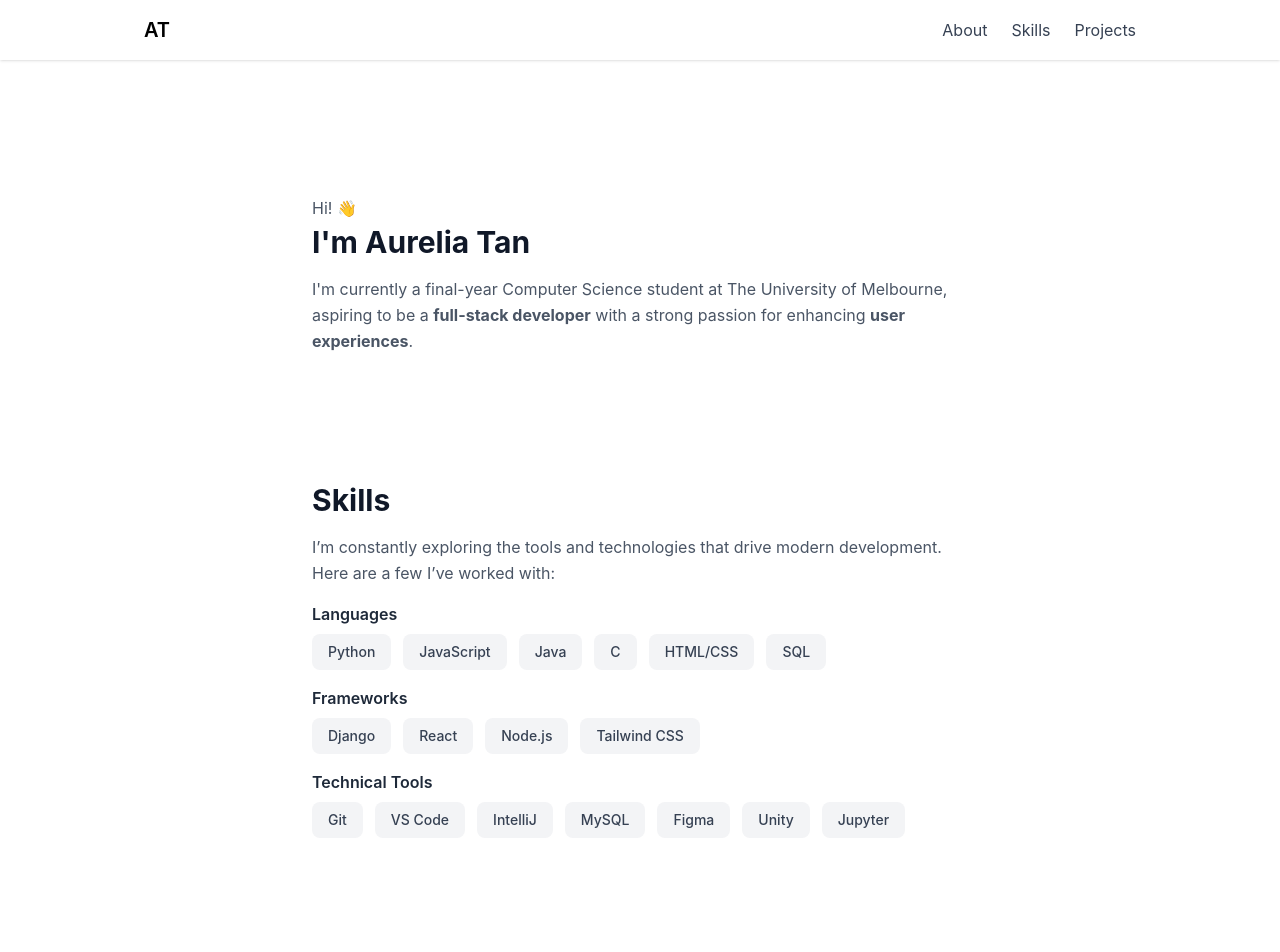
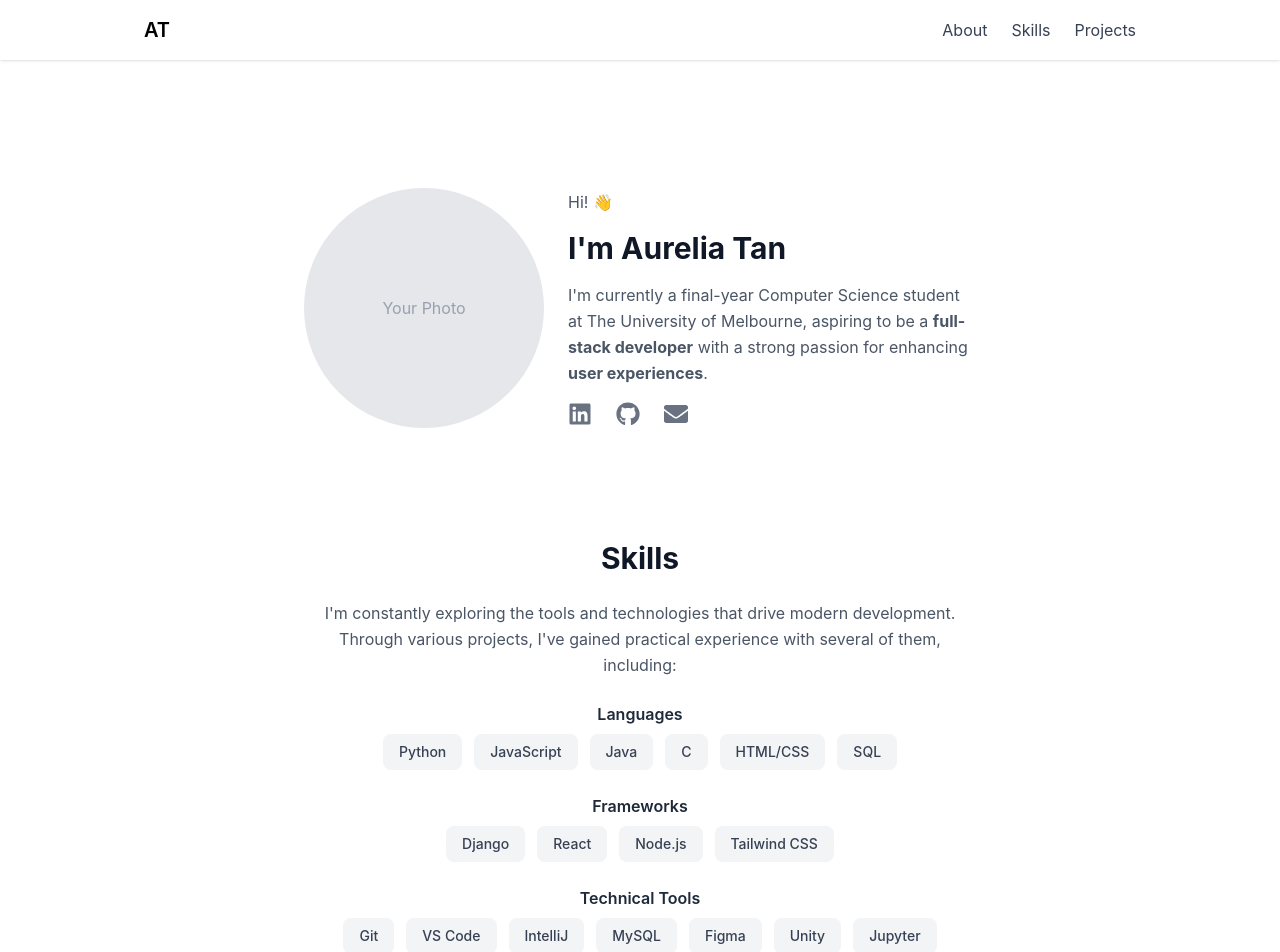
Before and after one commit to aureliatann/portfolio-website, a React (Vite) app: page / in a window 1280 px wide. Shown: the top 952 px of the page. Built offline with nearby package versions, Linux system fonts and the light colour scheme.

Commit message:
updated all sections content

```diff
--- a/index.html
+++ b/index.html
@@ -4,7 +4,7 @@
     <meta charset="UTF-8" />
     <link rel="icon" type="image/svg+xml" href="/vite.svg" />
     <meta name="viewport" content="width=device-width, initial-scale=1.0" />
-    <title>portfolio-website</title>
+    <title>Aurelia Tan's Portfolio</title>
   </head>
   <body>
     <div id="root"></div>
--- a/package.json
+++ b/package.json
@@ -11,7 +11,8 @@
   },
   "dependencies": {
     "react": "^19.2.0",
-    "react-dom": "^19.2.0"
+    "react-dom": "^19.2.0",
+    "react-icons": "^5.5.0"
   },
   "devDependencies": {
     "@eslint/js": "^9.39.1",
--- a/src/components/About.jsx
+++ b/src/components/About.jsx
@@ -1,22 +1,55 @@
+import { FaLinkedin, FaGithub, FaEnvelope } from "react-icons/fa";
+
 export default function About() {
   return (
-    // ID = allows navbar links like #about to scroll here
-    // p-8 → adds padding on all sides
-    // space-y-4 → adds vertical spacing between all children
-    <section id="about" className="p-8 space-y-4">
+    <section id="about" className="px-4 py-6 lg:px-6 lg:py-6 space-y-6">
 
-      {/* Intro text */}
-      <div className="space-y-1">
-        <p className="text-gray-600">Hi! 👋</p>
-        <h2 className="text-3xl font-bold text-gray-900">I'm Aurelia Tan</h2>
+      {/* Flex container: column on mobile, row on small screens and up */}
+      <div className="flex flex-col sm:flex-row items-center sm:items-center gap-6">
+
+        {/* Picture placeholder */}
+        <div className="w-64 h-64 sm:w-56 sm:h-56 lg:w-60 lg:h-60 bg-gray-200 rounded-full flex-shrink-0 flex items-center justify-center">
+          <span className="text-gray-400">Your Photo</span>
+        </div>
+
+        {/* Intro text */}
+        <div className="space-y-4 text-center sm:text-left">
+          <p className="text-gray-600">Hi! 👋</p>
+          <h2 className="text-3xl font-bold text-gray-900">I'm Aurelia Tan</h2>
+
+          <p className="text-gray-600 leading-relaxed mt-2">
+            I'm currently a final-year Computer Science student at The University of Melbourne, aspiring to be a{' '}
+            <strong>full-stack developer</strong> with a strong passion for enhancing{' '}
+            <strong>user experiences</strong>.
+          </p>
+
+          {/* Social links with grey icons */}
+          <div className="flex justify-center sm:justify-start gap-6 mt-2 text-2xl">
+            <a
+              href="https://www.linkedin.com/in/aurelia-tan-32a504329"
+              target="_blank" // opens in new tab
+              rel="noopener noreferrer" // hides referrer info (prevents security risks)
+              className="text-gray-500 hover:text-gray-600 transition-colors duration-200"
+            >
+              <FaLinkedin />
+            </a>
+            <a
+              href="https://github.com/aureliatann"
+              target="_blank"
+              rel="noopener noreferrer"
+              className="text-gray-500 hover:text-gray-600 transition-colors duration-200"
+            >
+              <FaGithub />
+            </a>
+            <a
+              href="mailto:aureliatan7@gmail.com"
+              className="text-gray-500 hover:text-gray-600 transition-colors duration-200"
+            >
+              <FaEnvelope />
+            </a>
+          </div>
+        </div>
       </div>
-
-      {/* Paragraph */}
-      {/* leading-relaxed → slightly increased line-height
-          {‘ ’} → ensures proper spacing between JSX elements and words */}
-      <p className="text-gray-600 leading-relaxed">
-        I'm currently a final-year Computer Science student at The University of Melbourne, aspiring to be a{' '}
-        <strong>full-stack developer</strong> with a strong passion for enhancing{' '}<strong>user experiences</strong>.</p>
     </section>
   );
 }
--- a/src/components/Projects.jsx
+++ b/src/components/Projects.jsx
@@ -1,8 +1,11 @@
 export default function Projects() {
   return (
-    <section id="projects" className="p-8 space-y-6">
+    <section id="projects" className="px-4 py-6 lg:px-6 lg:py-6 space-y-6">
       {/* Heading */}
-      <h2 className="text-3xl font-bold text-gray-900">Projects</h2>
+      <h2 className="text-center text-3xl font-bold text-gray-900">Projects</h2>
+      <p className="text-center text-gray-600 leading-relaxed">
+        Here’s a showcase of my personal projects in web development, game design, and data analysis. Each project highlights the tools I've used and the skills I've developed along the way.
+      </p>
 
       {/* Project 1: Event Registration Portal */}
       <div className="p-6 border border-gray-200 rounded-xl text-gray-700">
--- a/src/components/Skills.jsx
+++ b/src/components/Skills.jsx
@@ -1,27 +1,19 @@
 export default function Skills() {
   return (
-    <section id="skills" className="p-8 space-y-4">
+    <section id="skills" className="text-center px-4 py-6 lg:px-6 lg:py-6 space-y-6">
       {/* Heading */}
-      <h2 className="text-3xl font-bold text-gray-900">Skills</h2>
-      <p className="text-gray-600 leading-relaxed">
-        I’m constantly exploring the tools and technologies that drive modern development. Here are a few I’ve worked with:
+      <h2 className="text-center text-3xl font-bold text-gray-900">Skills</h2>
+      <p className="text-center text-gray-600 leading-relaxed">
+        I'm constantly exploring the tools and technologies that drive modern development. Through various projects, I've gained practical experience with several of them, including:
       </p>
 
     {/* Languages */}
-      {/* Loop through an array and generate badges */}
-      {/* NOTE: TO INSERT JAVASCRIPT INSIDE REACT -> use {}
-          .map() takes each item (this case, skill element) in array and creates one <span> for each element */}
-      <div>
+    <div className="text-center">
       <h3 className="font-semibold text-gray-800 mb-2">Languages</h3>
-        <div className="flex flex-wrap gap-3">
+      <div className="flex flex-wrap justify-center gap-3">
         {["Python", "JavaScript", "Java", "C", "HTML/CSS", "SQL"].map((skill) => (
           <span
-              key={skill} // key is essentially the label OR a unique ID for that list item
-              // px-4 → horizontal padding
-              // py-2 → vertical padding
-              // bg-gray-100 → light gray background
-              // rounded-lg → rounded edges
-              // text-sm → smaller text
+            key={skill}
             className="px-4 py-2 bg-gray-100 rounded-lg text-gray-700 text-sm font-medium"
           >
             {skill}
@@ -31,9 +23,9 @@ export default function Skills() {
     </div>
 
     {/* Frameworks */}
-      <div>
+    <div className="text-center">
       <h3 className="font-semibold text-gray-800 mb-2">Frameworks</h3>
-        <div className="flex flex-wrap gap-3">
+      <div className="flex flex-wrap justify-center gap-3">
         {["Django", "React", "Node.js", "Tailwind CSS"].map((skill) => (
           <span
             key={skill}
@@ -46,9 +38,9 @@ export default function Skills() {
     </div>
 
     {/* Tools */}
-      <div>
+    <div className="text-center">
       <h3 className="font-semibold text-gray-800 mb-2">Technical Tools</h3>
-        <div className="flex flex-wrap gap-3">
+      <div className="flex flex-wrap justify-center gap-3">
         {["Git", "VS Code", "IntelliJ", "MySQL", "Figma", "Unity", "Jupyter"].map((skill) => (
           <span
             key={skill}
@@ -59,6 +51,7 @@ export default function Skills() {
         ))}
       </div>
     </div>
+
   </section>
   );
 }
```
Also changed, not shown: 1 other file (tests, documents, lock files or other folders). Lines whose indentation alone changed are shown as unchanged.
